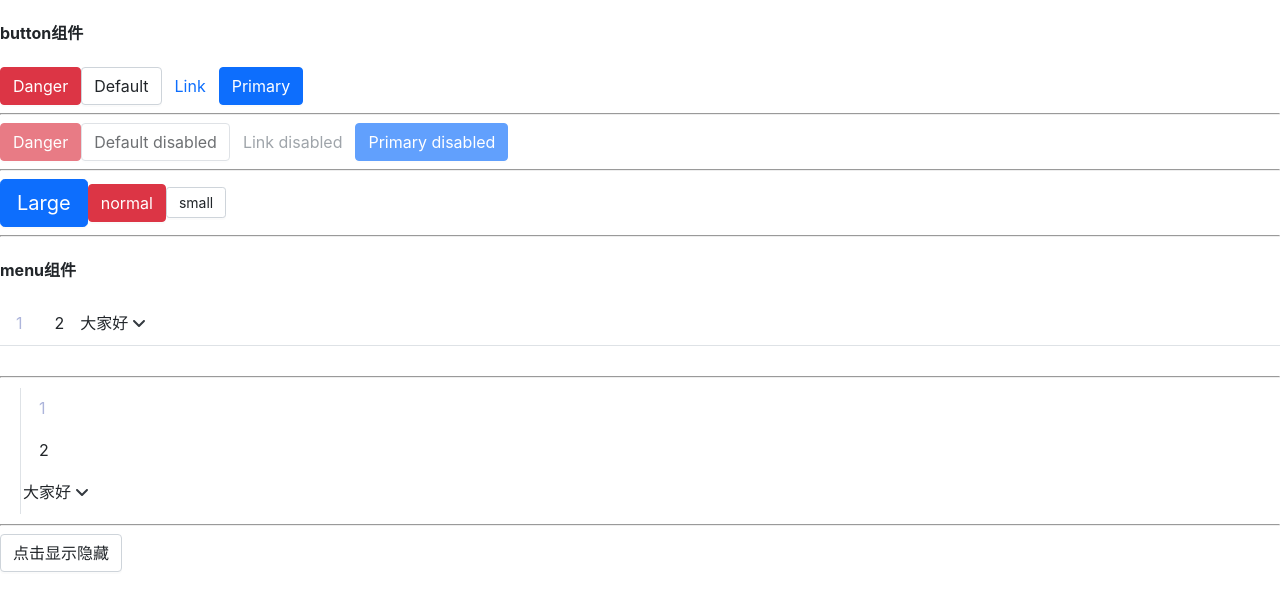
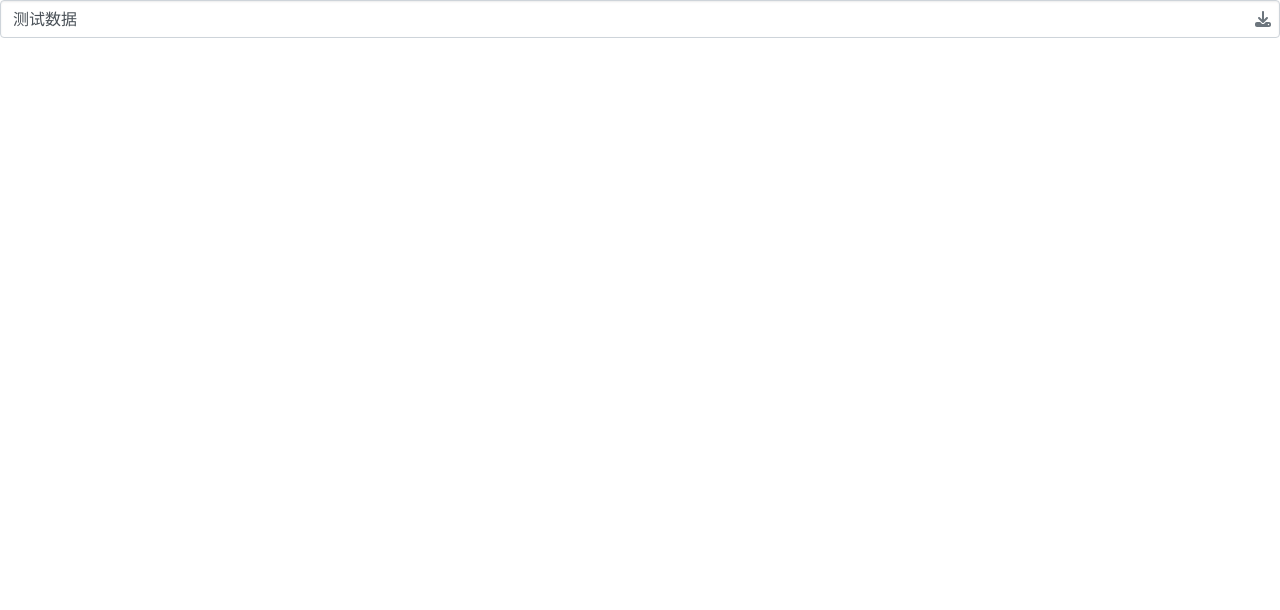
Before and after one commit to qjd-yyds/ake-ui, a React app: page / in a window 1280 px wide. Shown: the top 610 px of the page. Built offline with nearby package versions, Linux system fonts and the light colour scheme.

Commit message:
feat: 添加input

```diff
--- a/src/App.tsx
+++ b/src/App.tsx
@@ -1,14 +1,16 @@
 import MenuExample from "./components/Menu/example"
 import ButtonExample from "./components/Button/example"
 import TransitionExample from "./components/Transition/example"
+import InputExample from "./components/Input/example"
 function App() {
     return (
         <div className="App">
-            <ButtonExample/>
-            <hr/>
-            <MenuExample/>
-            <hr/>
-            <TransitionExample/>
+            <InputExample/>
+            {/*<ButtonExample/>*/}
+            {/*<hr/>*/}
+            {/*<MenuExample/>*/}
+            {/*<hr/>*/}
+            {/*<TransitionExample/>*/}
         </div>
     );
 }
--- a/src/components/Icon/icon.tsx
+++ b/src/components/Icon/icon.tsx
@@ -6,8 +6,11 @@ import type {IconProps} from './type'
 const Icon: React.FC<IconProps> = (props) => {
     const {className, theme, ...restProps} = props
     const classes = classNames("ake-icon", className, {
-        [`icon-${theme}`]: theme
+        [`icon-${theme}`]: !!theme
     })
     return <FontAwesomeIcon className={classes} {...restProps}/>
 }
+Icon.defaultProps = {
+    theme: "primary"
+}
 export default Icon;
--- a/src/components/Icon/type.ts
+++ b/src/components/Icon/type.ts
@@ -3,5 +3,5 @@ import {FontAwesomeIconProps} from "@fortawesome/react-fontawesome";
 export type ThemeProps = "primary" | "secondary" | "success" | "info" | "warning" | "danger" | "light" | "dark"
 
 export interface IconProps extends FontAwesomeIconProps {
-    theme: ThemeProps
+    theme?: ThemeProps
 }
--- /dev/null
+++ b/src/components/Input/example.tsx
@@ -0,0 +1,7 @@
+import Input from "./input";
+
+export default function Example() {
+    return <>
+        <Input placeholder="请输入内容" icon="download" value="测试数据" type="text"/>
+    </>
+}
--- /dev/null
+++ b/src/components/Input/input.tsx
@@ -0,0 +1,40 @@
+import type {InputProps} from "./type";
+import type {FC} from "react";
+import classNames from "classnames";
+import Icon from "../Icon/icon";
+
+const Input: FC<InputProps> = (props) => {
+    const {disabled, size, icon, prefix, suffix,style, ...restProps} = props
+    // 取出所有的props
+    // 计算class
+    const classes = classNames("ake-input-wrapper", {
+        "ake-input-disabled": disabled,
+        "ake-input-group-prefix": !!prefix,
+        "ake-input-group-suffix": !!suffix,
+        "ake-input-group": !!suffix || !!prefix,
+        [`ake-input-${size}`]: !!size,
+    })
+    if ("value" in props) {
+        // 受控组件需要去除defaultValue
+        delete props.defaultValue
+        //防止传入undefined或者null报错
+        restProps.value = restProps.value ?? ''
+    }
+    return (
+        // 根据属性判断是否要添加不同的节点
+        <div className={classes} style={style}>
+            {prefix && <div className="ake-input-group-prefix">{prefix}</div>}
+            {icon && <div className="icon-wrapper"><Icon icon={icon} title={`title-${icon}`}/></div>}
+            <input
+                className="ake-input-inner"
+                disabled={disabled}
+                {...restProps}
+            />
+            {suffix && <div className="ake-input-group-suffix">{suffix}</div>}
+        </div>
+    )
+}
+Input.defaultProps = {
+    disabled: false
+}
+export default Input
--- /dev/null
+++ b/src/components/Input/style/style.less
@@ -0,0 +1,103 @@
+.ake-input-wrapper {
+  display: flex;
+  width: 100%;
+  margin-bottom: 30px;
+  position: relative;
+  .icon-wrapper {
+    position: absolute;
+    height: 100%;
+    width: 35px;
+    justify-content: center;
+    color: @input-color;
+    right: 0;
+    top: 0;
+    display: flex;
+    align-items: center;
+    svg {
+      color: @input-placeholder-color;
+    }
+  }
+}
+.icon-wrapper + .ake-input-inner {
+  padding-right: 35px;
+}
+.ake-input-inner {
+  width: 100%;
+  padding: @input-padding-y @input-padding-x;
+  font-family: @input-font-family;
+  font-size: @input-font-size;
+  font-weight: @input-font-weight;
+  line-height: @input-line-height;
+  color: @input-color;
+  background-color: @input-bg;
+  background-clip: padding-box;
+  border: @input-border-width solid @input-border-color;
+
+  // Note: This has no effect on <select>s in some browsers, due to the limited stylability of `<select>`s in CSS.
+  border-radius: @input-border-radius;
+
+  box-shadow: @input-box-shadow;
+  transition: @input-transition;
+
+  &:focus {
+    color: @input-focus-color;
+    background-color: @input-focus-bg;
+    border-color: @input-focus-border-color;
+    outline: 0;
+    box-shadow: @input-focus-box-shadow;
+    // Avoid using mixin so we can pass custom focus shadow properly
+  }
+  &::placeholder {
+    color: @input-placeholder-color;
+    // Override Firefox's unusual default opacity; see https://github.com/twbs/bootstrap/pull/11526.
+    opacity: 1;
+  }
+  &:disabled,
+  &[readonly] {
+    background-color: @input-disabled-bg;
+    border-color: @input-disabled-border-color;
+    // iOS fix for unreadable disabled content; see https://github.com/twbs/bootstrap/issues/11655.
+    opacity: 1;
+  }
+}
+.ake-input-group-prepend,
+.ake-input-group-append {
+  display: flex;
+  align-items: center;
+  padding: @input-padding-y @input-padding-x;
+  margin-bottom: 0; // Allow use of <label> elements by overriding our default margin-bottom
+  font-size: @input-font-size; // Match inputs
+  font-weight: @font-weight-normal;
+  line-height: @input-line-height;
+  color: @input-group-addon-color;
+  text-align: center;
+  white-space: nowrap;
+  background-color: @input-group-addon-bg;
+  border: @input-border-width solid @input-group-addon-border-color;
+  border-radius: @input-border-radius;
+}
+.ake-input-group-append + .btn {
+  padding: 0;
+  border: 0;
+}
+.input-group > .ake-input-group-prepend,
+.input-group.input-group-append > .ake-input-inner {
+.border-right-radius(0);
+}
+
+.input-group > .ake-input-group-append,
+.input-group.input-group-prepend > .ake-input-inner {
+.border-left-radius(0);
+}
+
+.input-size-sm .ake-input-inner {
+  padding: @input-padding-y-sm @input-padding-x-sm;
+  font-size: @input-font-size-sm;
+  border-radius: @input-border-radius-sm;
+}
+
+.input-size-lg .ake-input-inner {
+  padding: @input-padding-y-lg @input-padding-x-lg;
+  font-size: @input-font-size-lg;
+  border-radius: @input-border-radius-lg;
+}
--- /dev/null
+++ b/src/components/Input/type.ts
@@ -0,0 +1,15 @@
+import {IconProp} from "@fortawesome/fontawesome-svg-core"
+import {ReactElement, InputHTMLAttributes, ChangeEvent} from "react";
+
+interface InputProps extends Omit<InputHTMLAttributes<HTMLElement>, "size" | "prefix"> {
+    disabled?: boolean;
+    size?: "lg" | "sm";
+    icon?: IconProp;
+    prefix?: string | ReactElement;
+    suffix?: string | ReactElement;
+    onChange?: (e: ChangeEvent<HTMLInputElement>) => void
+}
+
+export type {
+    InputProps
+}
--- /dev/null
+++ b/src/styles/_mixins.less
@@ -0,0 +1,9 @@
+.border-right-radius(@raduis) {
+  border-top-right-radius: @raduis;
+  border-bottom-right-radius: @raduis;
+}
+
+.border-left-radius(@raduis) {
+  border-top-left-radius: @raduis;
+  border-bottom-left-radius: @raduis;
+}
--- a/src/styles/_variables.less
+++ b/src/styles/_variables.less
@@ -68,6 +68,12 @@ dark: @dark;
 @h4-font-size:@font-size-base * 1.5;
 @h5-font-size:@font-size-base * 1.25;
 @h6-font-size: @font-size-base;
+
+// 不同类型的 box shadow
+@box-shadow-sm: 0 0.125rem 0.25rem rgba(@black, 0.075);
+@box-shadow: 0 0.5rem 1rem rgba(@black, 0.15);
+@box-shadow-lg: 0 1rem 3rem rgba(@black, 0.175);
+@box-shadow-inset: inset 0 1px 2px rgba(@black, 0.075);
 // 链接
 @link-color: @primary;
 @link-decoration: none;
@@ -138,3 +144,50 @@ dark: @dark;
 @menu-item-active-color: @primary;
 @menu-item-active-border-width: 2px;
 @menu-item-disabled-color: @gray-500;
+
+// input
+@input-padding-y: @btn-padding-y;
+@input-padding-x: @btn-padding-x;
+@input-font-family: @btn-font-family;
+@input-font-size: @btn-font-size;
+@input-font-weight: @font-weight-base;
+@input-line-height: @btn-line-height;
+
+@input-padding-y-sm: @btn-padding-y-sm;
+@input-padding-x-sm: @btn-padding-x-sm;
+@input-font-size-sm: @btn-font-size-sm;
+
+@input-padding-y-lg: @btn-padding-y-lg;
+@input-padding-x-lg: @btn-padding-x-lg;
+@input-font-size-lg: @btn-font-size-lg;
+
+@input-bg: @white;
+@input-disabled-bg: @gray-200;
+@input-disabled-border-color: null;
+
+@input-color: @gray-700;
+@input-border-color: @gray-400;
+@input-border-width: @border-width;
+@input-box-shadow: @box-shadow-inset;
+
+@input-border-radius: @border-radius;
+@input-border-radius-lg: @border-radius-lg;
+@input-border-radius-sm: @border-radius-sm;
+
+@input-focus-bg: @input-bg;
+@input-focus-border-color: lighten(@primary, 25%);
+@input-focus-width: 0.2rem;
+@input-focus-color: @input-color;
+@input-focus-shadow-color: rgba(@primary, 0.25);
+@input-focus-box-shadow: 0 0 0 @input-focus-width @input-focus-shadow-color;
+
+@input-placeholder-color: @gray-600;
+@input-plaintext-color: @body-color;
+
+@input-height-border: @input-border-width * 2;
+
+@input-transition: border-color 0.3s ease-in-out, box-shadow 0.3s ease-in-out;
+
+@input-group-addon-color: @input-color;
+@input-group-addon-bg: @gray-200;
+@input-group-addon-border-color: @input-border-color;
--- a/src/styles/index.less
+++ b/src/styles/index.less
@@ -1,6 +1,8 @@
 @import './_variables';
 @import './_reset';
 @import './_animation';
+@import "./_mixins";
 @import '../components/Button/style/style';
 @import '../components/Menu/style/style';
 @import "../components/Icon/style/style";
+@import "../components/Input/style/style";
```
Also changed, not shown: 2 other files (tests, documents, lock files or other folders).
